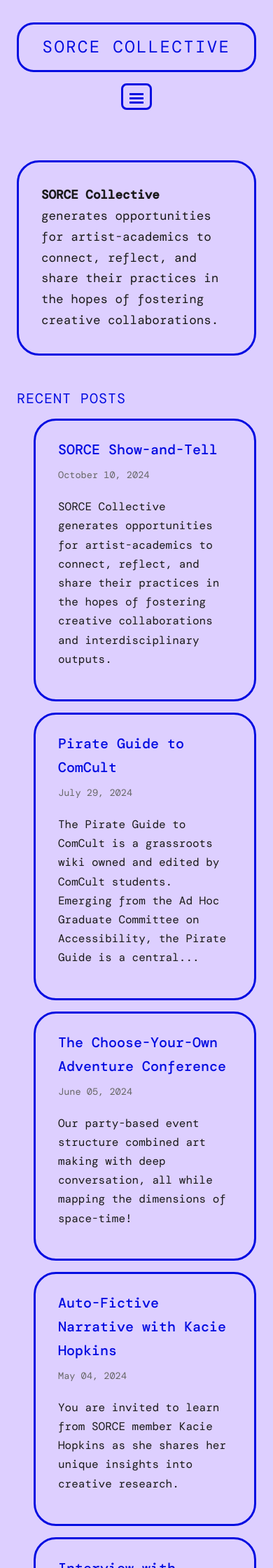
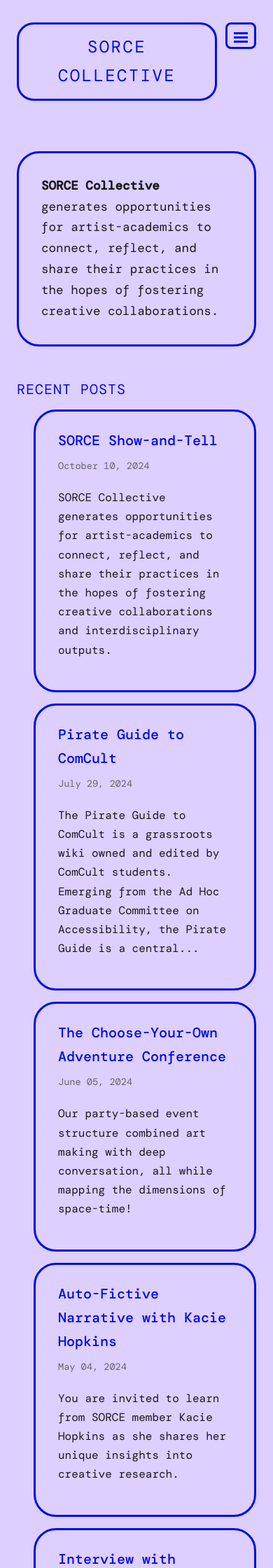
Before and after one commit to iowyth/sorce, a Jekyll site: the page built from index.md, in a window 390 px wide. Shown: the top 2240 px of the page at 70% size. Built offline with Jekyll 4.4.1, drawn with Linux system fonts in a browser that asks for light colours; some web fonts are replaced.

Commit message:
Fix mobile header layout - hamburger beside title
Change mobile header to flex-row so hamburger button
appears to the right of the title instead of below it.

Co-Authored-By: Claude Opus 4.5 <noreply@anthropic.com>

```diff
--- a/assets/css/style.css
+++ b/assets/css/style.css
@@ -437,13 +437,15 @@ li {
 
   .site-header .container {
     display: flex;
-    flex-direction: column;
-    align-items: center;
+    flex-direction: row;
+    align-items: flex-start;
+    justify-content: center;
+    gap: 0.75rem;
   }
 
   .header-horseshoe {
     display: grid;
-    width: 100%;
+    flex: 0 1 auto;
   }
 
   /* When nav is closed, title has full rounded border (pill shape) */
@@ -475,7 +477,8 @@ li {
 
   .nav-toggle {
     display: block;
-    margin-top: 1rem;
+    margin-top: 0;
+    flex-shrink: 0;
   }
 
   .home-intro {
```
